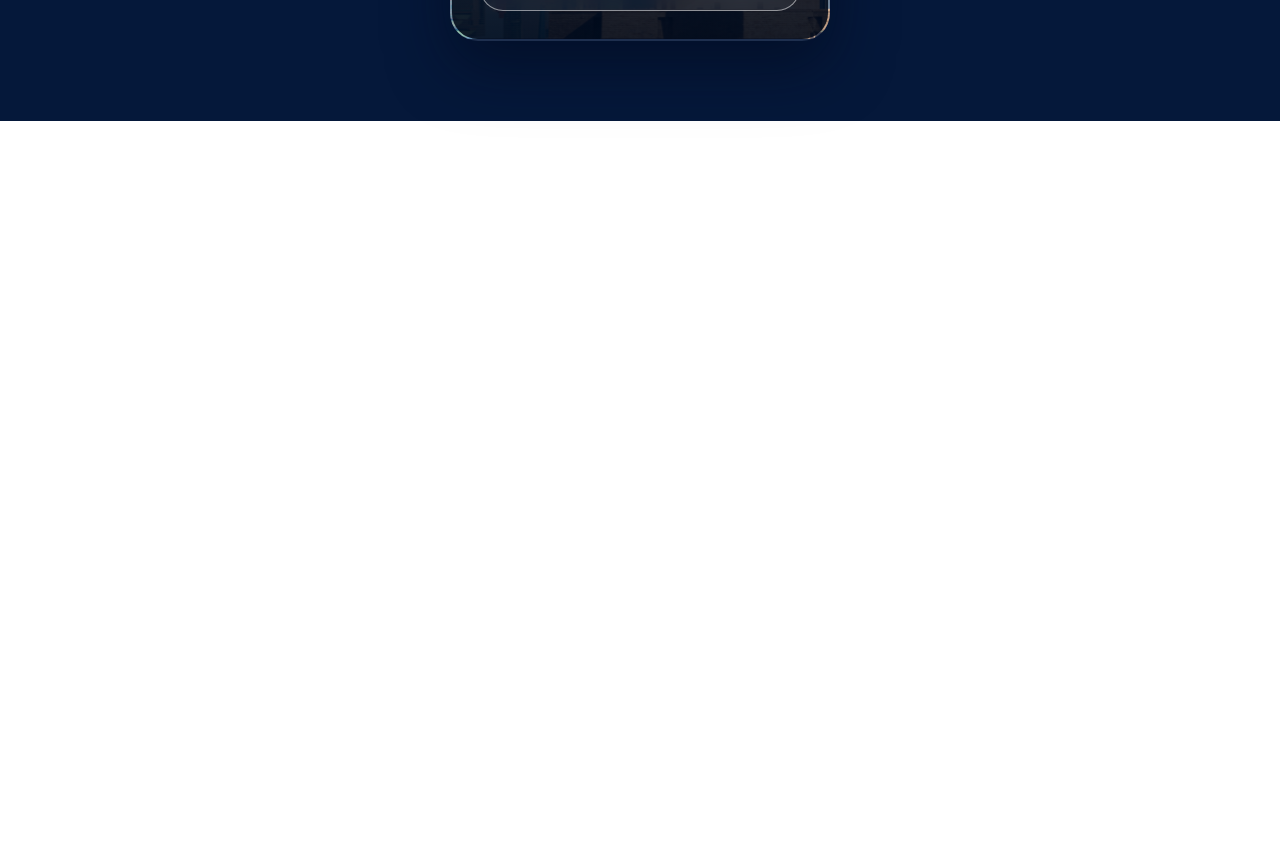
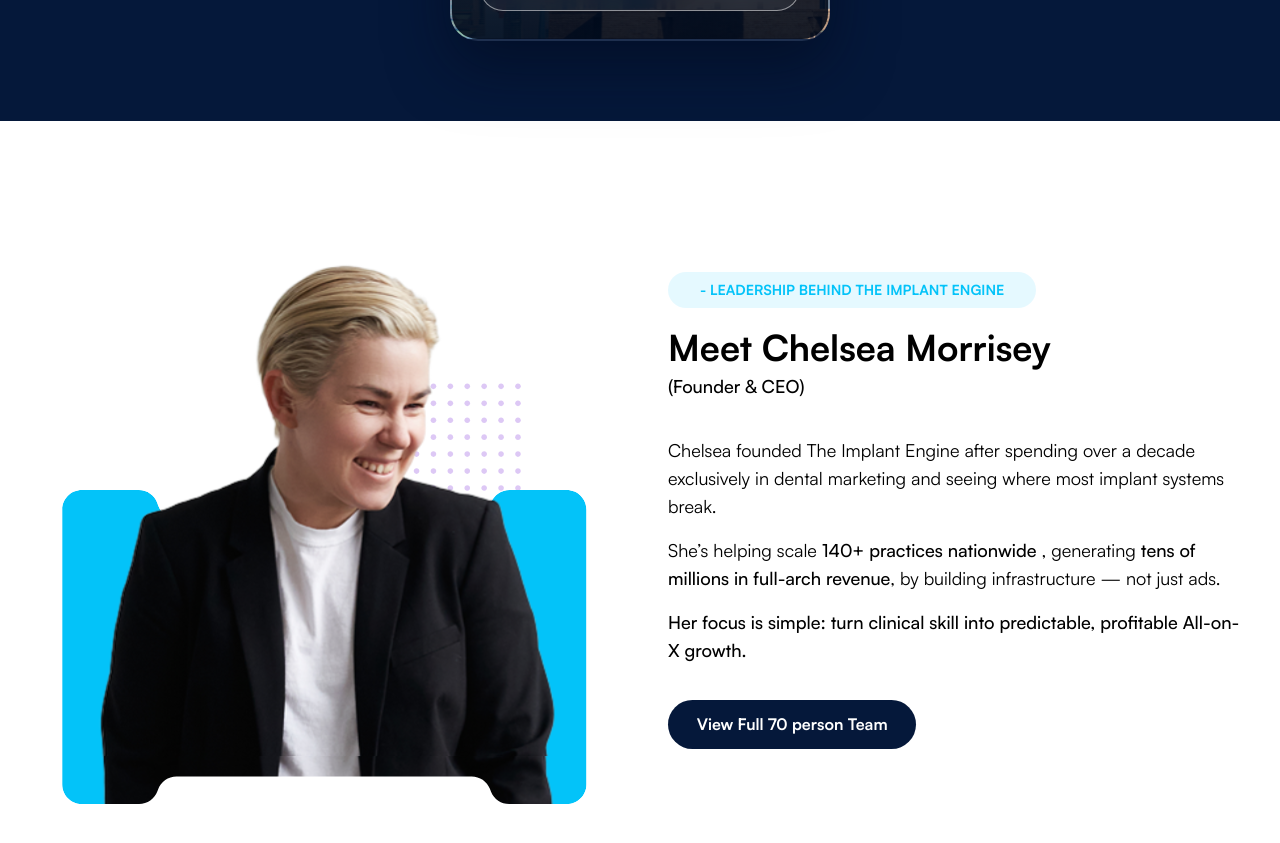
Before and after one commit to mdasif-me/tie, a Next.js app: page / in a window 1280 px wide. Shown: the part 5760-6603 px from the top of the page. Before the commit the page ends 5977 px from the top, so only its background shows below. Built offline with nearby package versions, Linux system fonts and the light colour scheme.

Commit message:
Implement structure for code changes with placeholders for future updates

```diff
--- a/app/container/index.ts
+++ b/app/container/index.ts
@@ -3,6 +3,7 @@
 export { default as Header } from './header';
 export { default as Hero } from './hero';
 export { default as HeroCard } from './hero-card';
+export { default as Leadership } from './leadership/leadership';
 export { default as Navbar } from './navbar';
 export { default as StatesCard } from './states-card';
 export { default as Studies } from './studies/studies';
--- /dev/null
+++ b/app/container/leadership/content.tsx
@@ -0,0 +1,47 @@
+import { Badge, Button } from '@/app/components';
+import { memo } from 'react';
+
+const Content = memo(function Content() {
+  return (
+    <div>
+      <div className='lg:space-y-5 md:space-y-3 space-y-2 max-w-xl'>
+        <Badge
+          className='md:font-bold! text-sm! py-2! md:px-8! uppercase!'
+          text='- Leadership Behind THE IMPLANT ENGINE'
+          varient='primary'
+        />
+        <h1 className='lg:text-4xl md:text-3xl text-2xl font-bold'>
+          Meet Chelsea Morrisey
+        </h1>
+        <p className='lg:text-lg md:text-base text-sm font-medium lg:-mt-4 -mt-2'>
+          (Founder & CEO){' '}
+        </p>
+        <ul className='md:space-y-4 space-y-2 py-4'>
+          <li className='md:text-lg sm:text-sm text-xs'>
+            Chelsea founded The Implant Engine after spending over a decade
+            exclusively in dental marketing and seeing where most implant
+            systems break.
+          </li>
+          <li className='md:text-lg sm:text-sm text-xs'>
+            She’s helping scale{' '}
+            <span className='font-medium'>140+ practices nationwide</span> ,
+            generating{' '}
+            <span className='font-medium'>
+              tens of millions in full-arch revenue
+            </span>
+            , by building infrastructure — not just ads.
+          </li>
+          <li className='md:text-lg sm:text-sm text-xs font-medium'>
+            Her focus is simple: turn clinical skill into predictable,
+            profitable All-on-X growth.
+          </li>
+        </ul>
+        <Button btn_className='bg-secondary!' is_arrow={false}>
+          View Full 70 person Team
+        </Button>
+      </div>
+    </div>
+  );
+});
+
+export default Content;
--- /dev/null
+++ b/app/container/leadership/leadership.tsx
@@ -0,0 +1,14 @@
+import { memo } from 'react';
+import Content from './content';
+import Photo from './photo';
+
+const Leadership = memo(function Leadership() {
+  return (
+    <div className='container mx-auto flex flex-wrap items-center justify-center gap-x-20 gap-y-10 lg:py-24 md:py-16 py-10 px-4 overflow-hidden'>
+      <Photo />
+      <Content />
+    </div>
+  );
+});
+
+export default Leadership;
--- /dev/null
+++ b/app/container/leadership/photo.tsx
@@ -0,0 +1,22 @@
+import Image from 'next/image';
+import { memo } from 'react';
+
+const Photo = memo(function Photo() {
+  return (
+    <div className='relative'>
+      <Image
+        draggable={false}
+        src='/leadership.svg'
+        alt='Person representing dental solutions'
+        width={322}
+        height={522}
+        className='w-full object-cntain'
+        priority
+        loading='eager'
+        quality={85}
+      />
+    </div>
+  );
+});
+
+export default Photo;
--- a/app/page.tsx
+++ b/app/page.tsx
@@ -1,4 +1,12 @@
-import { About, Growth, Header, Hero, Studies, Targeting } from './container';
+import {
+  About,
+  Growth,
+  Header,
+  Hero,
+  Leadership,
+  Studies,
+  Targeting,
+} from './container';
 
 export default function Home() {
   return (
@@ -9,6 +17,7 @@
       <Growth />
       <Targeting />
       <Studies />
+      <Leadership />
     </div>
   );
 }
```
Also changed, not shown: public/leadership.svg (added).
